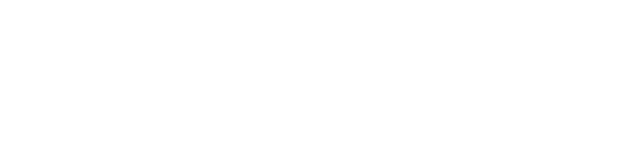
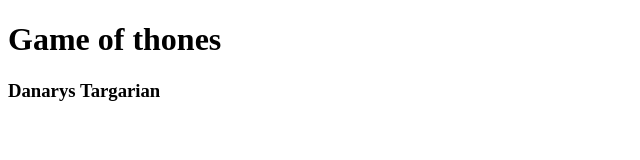
Before and after one commit to samiiiiiiiiii/my-first-website-, a plain HTML site: page index.html in a window 1280 px wide. Shown: the whole page, without its empty margins (0-640 px from the left). Drawn offline with Linux system fonts and the light colour scheme.

Commit message:
understand github process

```diff
--- a/index.html
+++ b/index.html
@@ -5,6 +5,7 @@
     <title>Git connection with github</title>
 </head>
 <body>
-
+    <h1>Game of thones </h1>
+    <h3>Danarys Targarian </h3>
 </body>
 </html>
```
